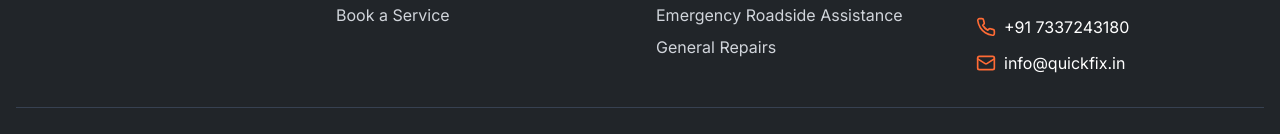
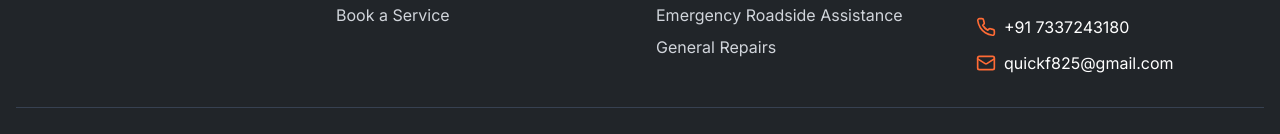
Before and after one commit to NithinVarma50/QuickFix-, a React (Vite) app: page / in a window 1280 px wide. Shown: the part 4767-4901 px from the top of the page. Built offline with nearby package versions, Linux system fonts and the light colour scheme.

Commit message:
Visual edit in Lovable
Edited UI in Lovable

```diff
--- a/src/components/layout/Footer.tsx
+++ b/src/components/layout/Footer.tsx
@@ -1,8 +1,6 @@
-
 import React from 'react';
 import { Link } from 'react-router-dom';
 import { MapPin, Phone, Mail } from 'lucide-react';
-
 const Footer: React.FC = () => {
   return <footer className="bg-quickfix-dark text-white">
       <div className="container mx-auto px-4 py-12">
@@ -52,7 +50,7 @@ const Footer: React.FC = () => {
               </li>
               <li className="flex items-center">
                 <Mail size={20} className="mr-2 text-quickfix-orange flex-shrink-0" />
-                <span>info@quickfix.in</span>
+                <span>quickf825@gmail.com</span>
               </li>
             </ul>
           </div>
@@ -70,5 +68,4 @@ const Footer: React.FC = () => {
       </div>
     </footer>;
 };
-
 export default Footer;
```
